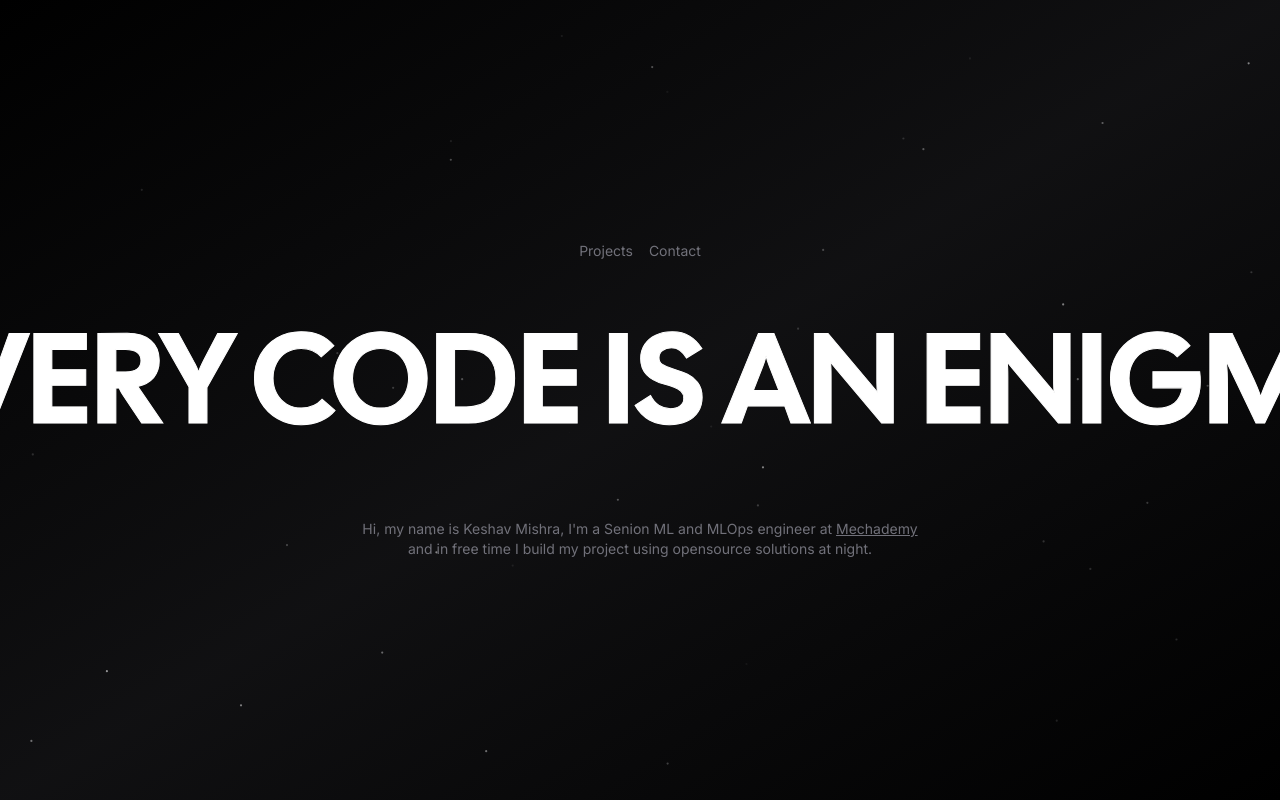
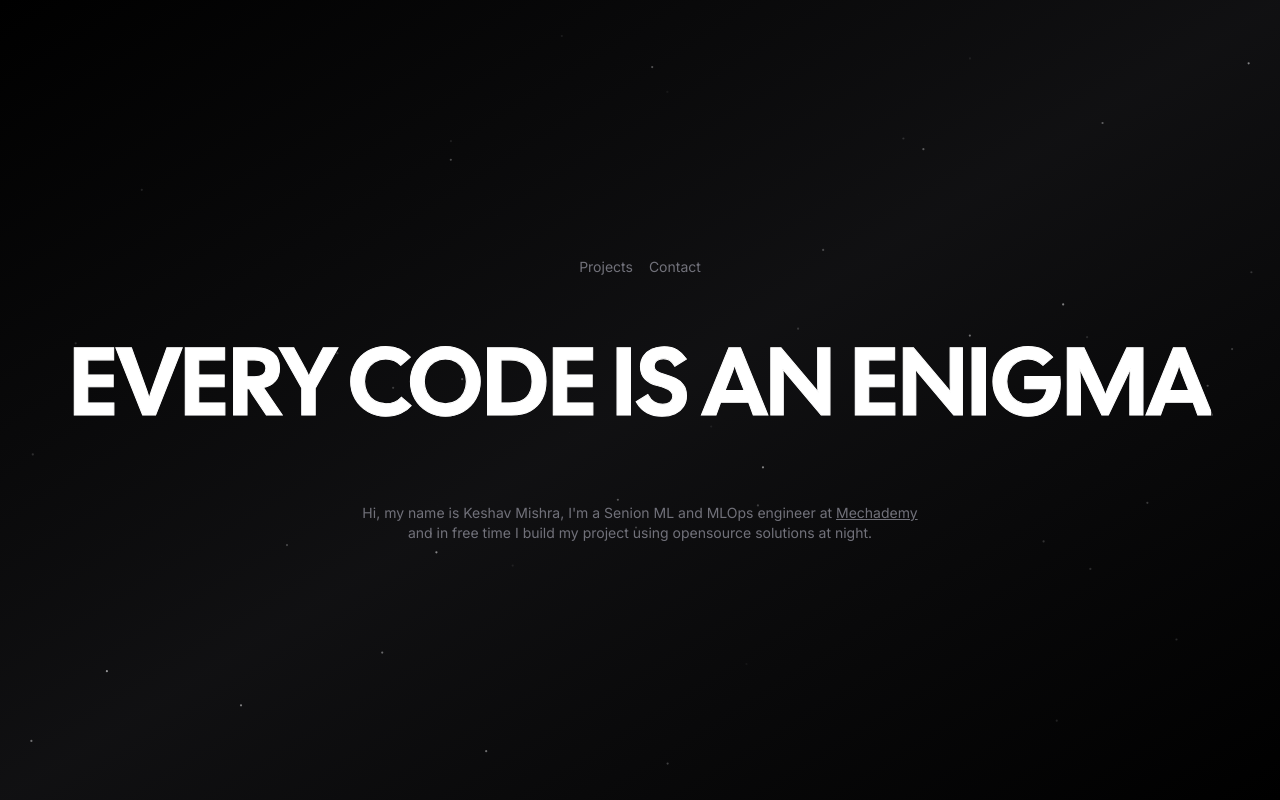
Before and after one commit to keshav1998/Portfolio-Hiring-Showcase, a Next.js app: page / in a window 1280 px wide. Built offline with nearby package versions, Linux system fonts and the light colour scheme; no server answers; what tailwindcss-debug-screens would draw is missing.

Commit message:
edit: animation size

```diff
--- a/app/page.tsx
+++ b/app/page.tsx
@@ -28,7 +28,7 @@
 				className="absolute inset-0 -z-10 animate-fade-in"
 				quantity={100}
 			/>
-			<h1 className="z-10 text-4xl text-transparent duration-1000 bg-white cursor-default text-edge-outline animate-title font-display sm:text-6xl md:text-9xl whitespace-nowrap bg-clip-text ">
+			<h1 className="z-10 text-3xl text-transparent duration-1000 bg-white cursor-default text-edge-outline animate-title font-display sm:text-5xl md:text-8xl whitespace-nowrap bg-clip-text ">
 				EVERY CODE IS AN ENIGMA
 			</h1>
 
```
